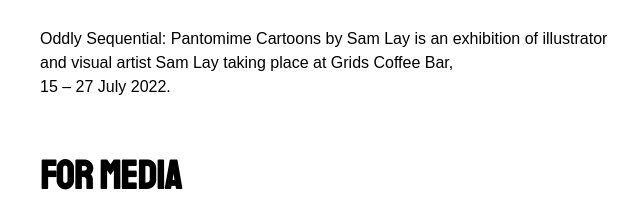
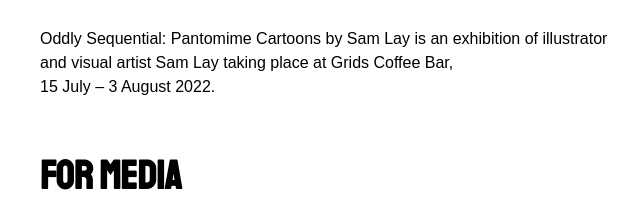
Before and after one commit to oddlysequential/oddlysequential.github.io, a plain HTML site: page about/index.html in a window 1280 px wide. Shown: the part 1316-1522 px from the top of the page, 0-640 px from the left. Drawn offline with Linux system fonts and the light colour scheme; a script that the page names is missing.

Commit message:
correct date even at the frontpage

```diff
--- a/about/index.html
+++ b/about/index.html
@@ -307,7 +307,7 @@
             <div class="widget-content">
               <h2 class="widget-title subheading heading-size-3">About the Exhibition</h2>
               <div class="textwidget">
-                <p>Oddly Sequential: Pantomime Cartoons by Sam Lay is an exhibition of illustrator and visual artist Sam Lay taking place at Grids Coffee Bar, <br> 15 &ndash; 27 July 2022.</p>
+                <p>Oddly Sequential: Pantomime Cartoons by Sam Lay is an exhibition of illustrator and visual artist Sam Lay taking place at Grids Coffee Bar, <br> 15 July &ndash; 3 August 2022.</p>
               </div><br/><br/>
               <h2 class="widget-title subheading heading-size-3">For Media</h2>
               <div class="textwidget">
```
Also changed, not shown: author/index.html (+1 -1 lines), categories/index.html (+1 -1 lines), contact/index.html (+1 -1 lines), index.html (+1 -1 lines), search/index.html (+1 -1 lines), tags/index.html (+1 -1 lines).
